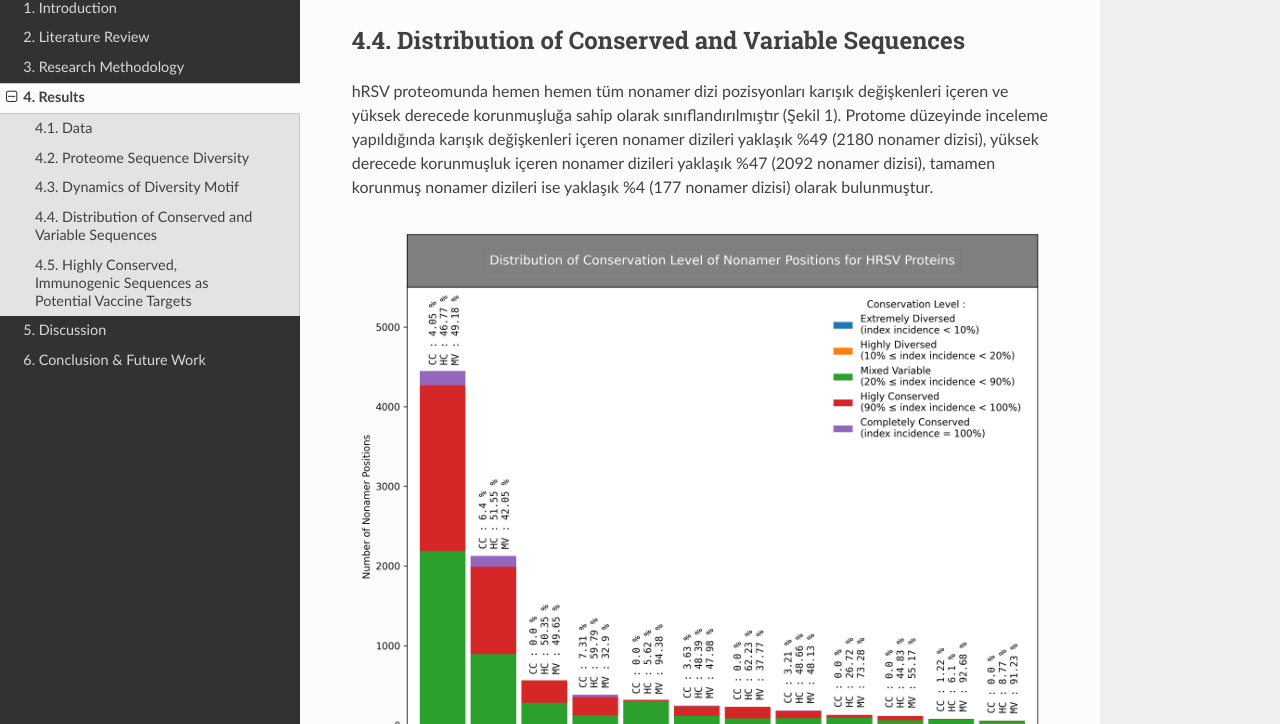
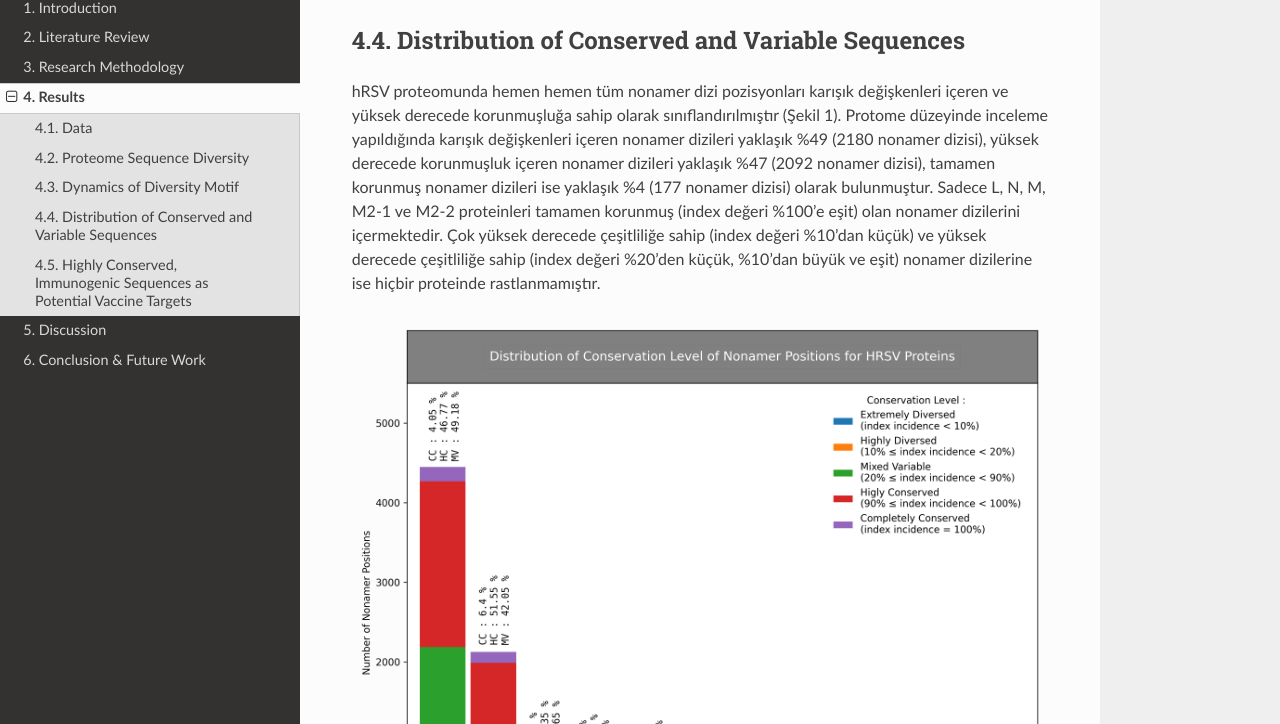
Before and after one commit to farukustunel/proteinsequencediversityofhrsv, a Sphinx documentation site: the page built from docs/source/src/Results.rst, in a window 1280 px wide and 900 px high, scrolled down 7751 px, cut to the strip 176-900 px from the top of the window. Built offline with Sphinx 7.4.7 and the Read the Docs theme 2.0.0, drawn with Linux system fonts in a browser that asks for light colours.

Commit message:
Finishing results except epitope prediction v2

```diff
--- a/docs/source/src/Results.rst
+++ b/docs/source/src/Results.rst
@@ -119,7 +119,7 @@ hRSV dizi çeşitliliği motiflerinin protein düzeyindeki sıklık dağılımla
 Distribution of Conserved and Variable Sequences
 ------------------------------------------------
 
-hRSV proteomunda hemen hemen tüm nonamer dizi pozisyonları karışık değişkenleri içeren ve yüksek derecede korunmuşluğa sahip olarak sınıflandırılmıştır (Şekil 1). Protome düzeyinde inceleme yapıldığında karışık değişkenleri içeren nonamer dizileri yaklaşık %49 (2180 nonamer dizisi), yüksek derecede korunmuşluk içeren nonamer dizileri yaklaşık %47 (2092 nonamer dizisi), tamamen korunmuş nonamer dizileri ise yaklaşık %4 (177 nonamer dizisi) olarak bulunmuştur.
+hRSV proteomunda hemen hemen tüm nonamer dizi pozisyonları karışık değişkenleri içeren ve yüksek derecede korunmuşluğa sahip olarak sınıflandırılmıştır (Şekil 1). Protome düzeyinde inceleme yapıldığında karışık değişkenleri içeren nonamer dizileri yaklaşık %49 (2180 nonamer dizisi), yüksek derecede korunmuşluk içeren nonamer dizileri yaklaşık %47 (2092 nonamer dizisi), tamamen korunmuş nonamer dizileri ise yaklaşık %4 (177 nonamer dizisi) olarak bulunmuştur. Sadece L, N, M, M2-1 ve M2-2 proteinleri tamamen korunmuş (index değeri %100'e eşit) olan nonamer dizilerini içermektedir. Çok yüksek derecede çeşitliliğe sahip (index değeri %10'dan küçük) ve yüksek derecede çeşitliliğe sahip (index değeri %20'den küçük, %10'dan büyük ve eşit) nonamer dizilerine ise hiçbir proteinde rastlanmamıştır.
 
 .. figure:: ../figures/rating1.png
       :alt: Protein ve proteome düzeyinde hRSV nonamerlerinin korunmuşluk derecelerini gösteren grafik
```
